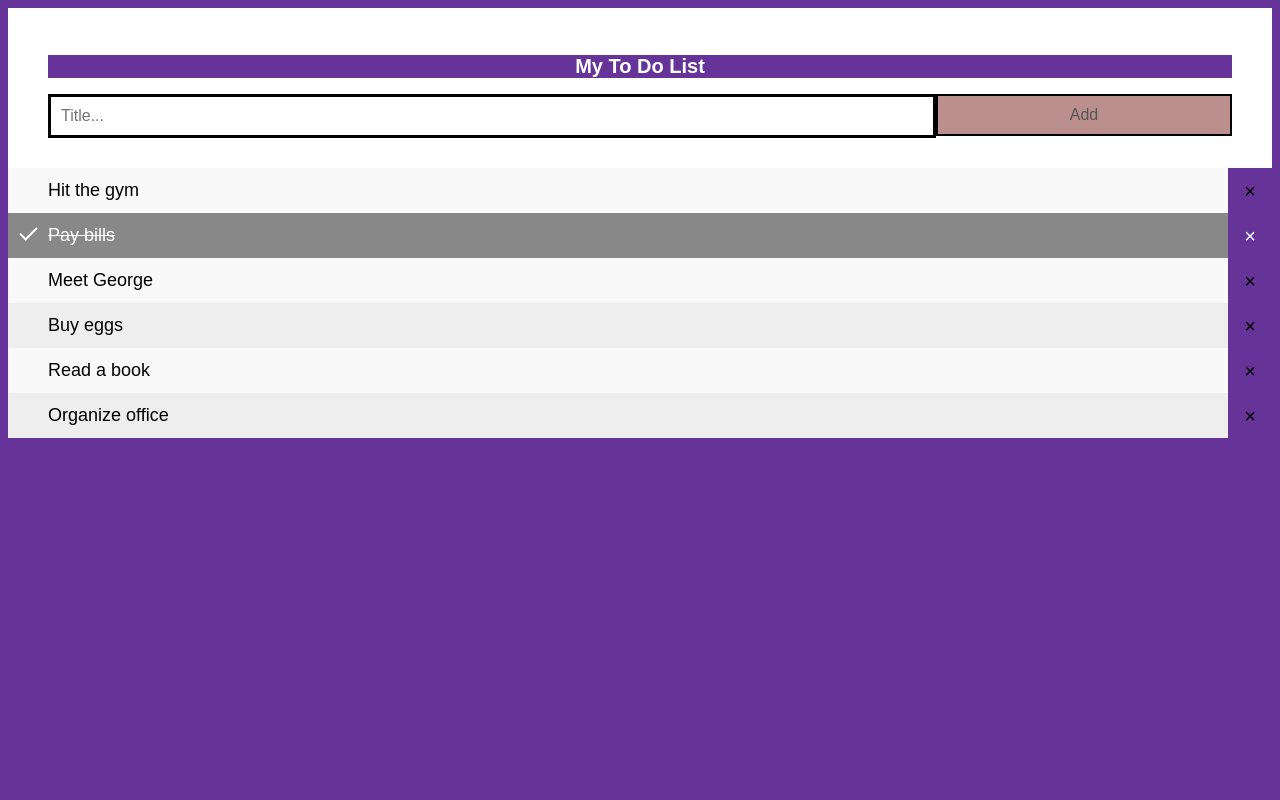
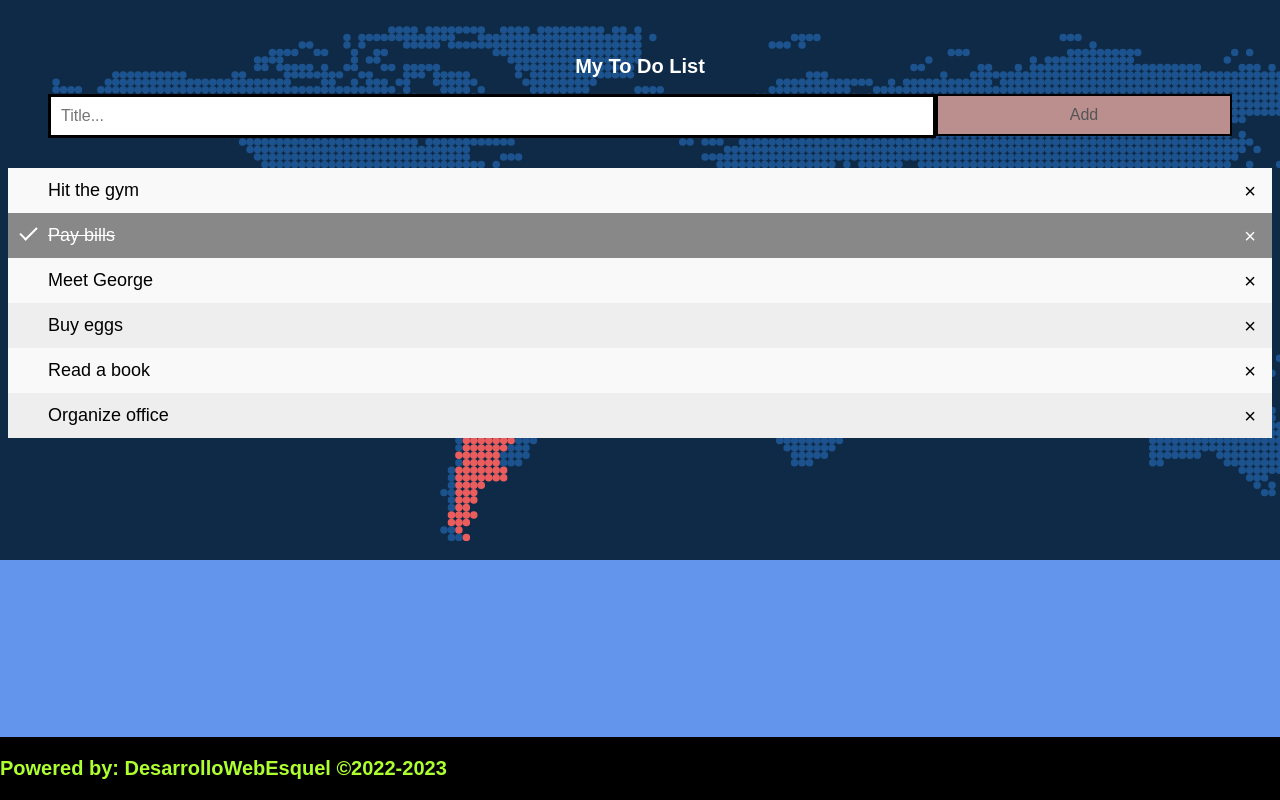
Before and after one commit to someone1a/to-do-list, a plain HTML site: page index.html in a window 1280 px wide. Drawn offline with Linux system fonts and the light colour scheme.

Commit message:
changed bg

```diff
--- a/app.js
+++ b/app.js
@@ -33,7 +33,7 @@ function newElement() {
   var t = document.createTextNode(inputValue);
   li.appendChild(t);
   if (inputValue === '') {
-    alert("You must write something!");
+    alert("Tienes que escribir Algo ");
   } else {
     document.getElementById("myUL").appendChild(li);
   }
--- a/index.html
+++ b/index.html
@@ -4,7 +4,8 @@
     <meta charset="UTF-8">
     <meta http-equiv="X-UA-Compatible" content="IE=edge">
     <meta name="viewport" content="width=device-width, initial-scale=1.0">
-    <title>Document</title>
+    <meta name="description" content="To do list creado por Desarrollo web esquel">
+    <title>To do list</title>
     <link rel="stylesheet" href="style.css">
     <script src="app.js" defer></script>
 </head>
@@ -23,5 +24,8 @@
         <li>Read a book</li>
         <li>Organize office</li>
       </ul>
+      <footer>
+        <h3>Powered by: DesarrolloWebEsquel &copy;2022-2023</h3>
+      </footer>
 </body>
 </html>
--- a/style.css
+++ b/style.css
@@ -3,9 +3,12 @@
     box-sizing: border-box;
     font-size: 20px;
     font-family: Arial, Helvetica, sans-serif;
-    background-color: rebeccapurple;
   }
-
+  body{
+    background-image: url("WorldMap.svg");
+    background-repeat: no-repeat;
+    background-color: cornflowerblue;
+  }
   /* Remove margins and padding from the list */
   ul {
     margin: 0;
@@ -74,7 +77,6 @@
 
   /* Style the header */
   .header {
-    background-color: white;
     padding: 30px 40px;
     color: white;
     text-align: center;
@@ -118,3 +120,11 @@
   .addBtn:hover {
     background-color: greenyellow;
   }
+  footer{
+    background-color: black;
+    color: greenyellow;
+    position: fixed;
+    bottom: 0;
+    left: 0;
+    right: 0;
+  }
```
Also changed, not shown: CircuitPrimary.svg (added), WorldMap.svg (added).
